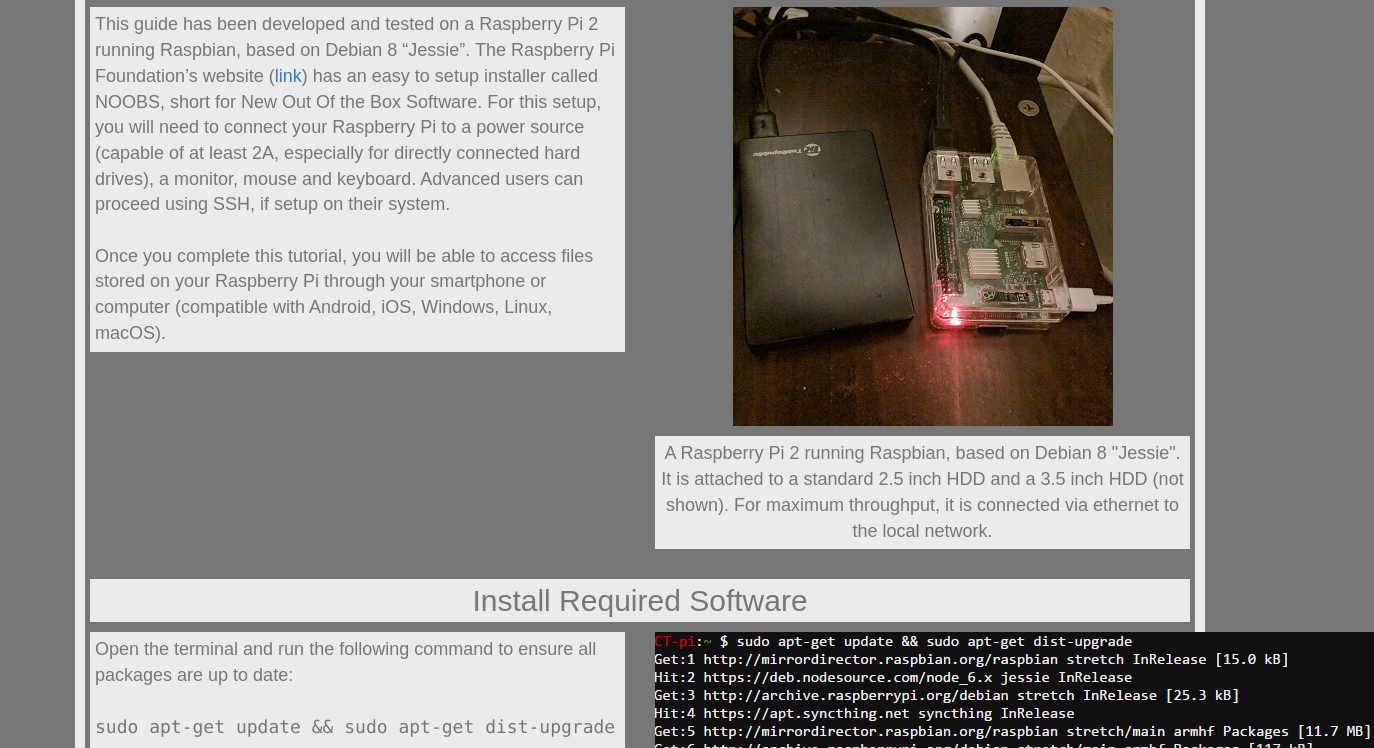
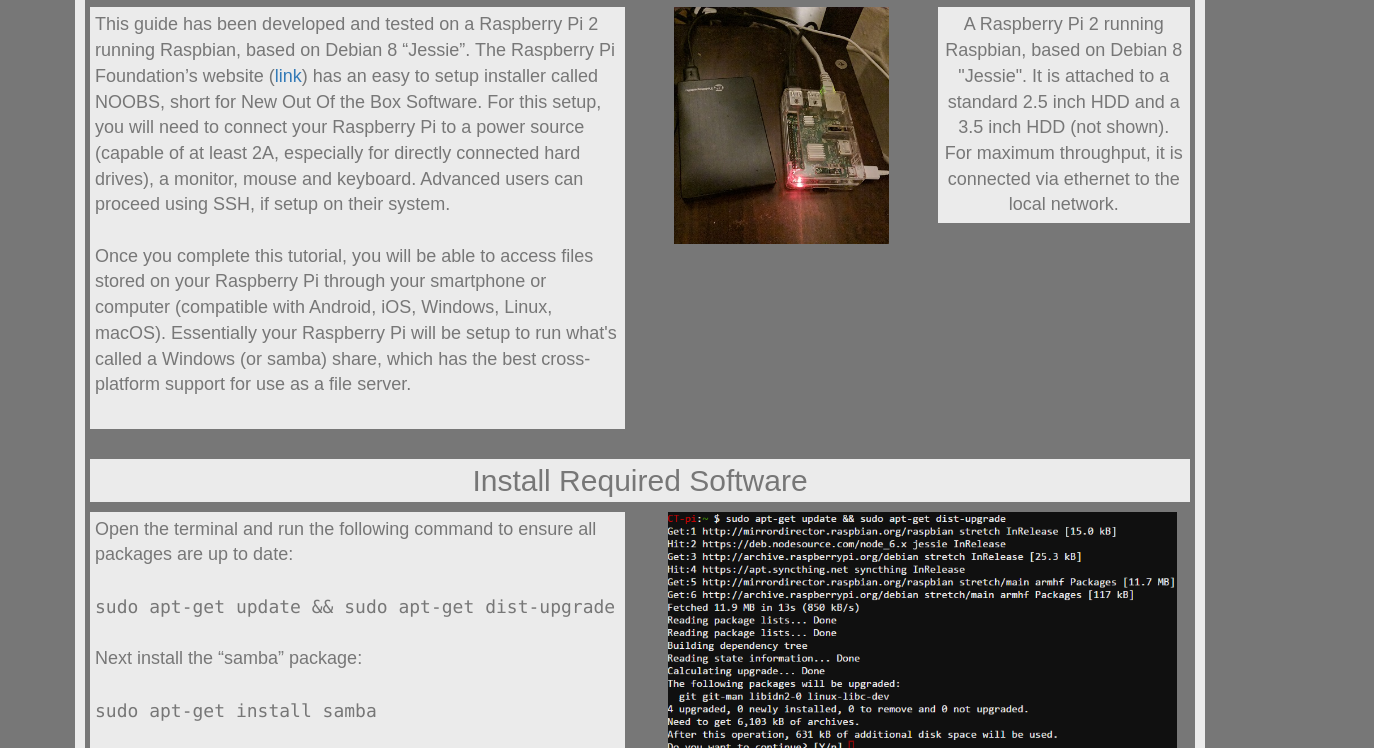
Before and after one commit to dentechy/Raspberry-Pi-File-Server-Tutorial, a plain HTML site: page index.html in a window 1280 px wide. Shown: the part 340-1088 px from the top of the page, 1374 px wide, since content can reach past the window. Drawn offline with nearby package versions, Linux system fonts and the light colour scheme.

Commit message:
continues reworking site

```diff
--- a/assets/css/style.css
+++ b/assets/css/style.css
@@ -50,8 +50,14 @@ header {
     text-align: left;
   }
 
-#rpi2, #rpi-update {
+#rpi-update {
   padding-bottom: 10px;
+  width: 95%;
+}
+
+#rpi2 {
+  width: 85%;
+  height: 85%;
 }
 
 a#code {
--- a/index.html
+++ b/index.html
@@ -29,20 +29,22 @@
         <div class="article">
           <h2 id="initial"><a name="initial"></a>The Initial Setup</h2>
         <div class="row">
-        <div class="col-md-6" id="initial-setup">
+        <div class="col-sm-6" id="initial-setup">
           <p>This guide has been developed and tested on a Raspberry Pi 2 running Raspbian, based on Debian 8 “Jessie”. The Raspberry Pi Foundation’s website (<a href="https://www.raspberrypi.org/downloads/noobs/" target="_blank">link</a>) has an easy to setup installer called NOOBS, short for New Out Of the Box Software. For this setup, you will need to connect your Raspberry Pi to a power source (capable of at least 2A, especially for directly connected hard drives), a monitor, mouse and keyboard. Advanced users can proceed using SSH, if setup on their system.<br><br>
 
-        Once you complete this tutorial, you will be able to access files stored on your Raspberry Pi through your smartphone or computer (compatible with Android, iOS, Windows, Linux, macOS).</p>
+          Once you complete this tutorial, you will be able to access files stored on your Raspberry Pi through your smartphone or computer (compatible with Android, iOS, Windows, Linux, macOS). Essentially your Raspberry Pi will be setup to run what's called a Windows (or samba) share, which has the best cross-platform support for use as a file server.<br><br></p>
         </div>
-        <div class="col-md-6">
+        <div class="col-sm-3">
             <img id="rpi2" src="assets/images/raspberrypi_fileserver.jpg">
-            <p id="rpi2-descriptor">A Raspberry Pi 2 running Raspbian, based on Debian 8 "Jessie". It is attached to a standard 2.5 inch HDD and a 3.5 inch HDD (not shown). For maximum throughput, it is connected via ethernet to the local network.</p>
+        </div>
+        <div class="col-sm-3" id="rpi2-descriptor">
+          <p>A Raspberry Pi 2 running Raspbian, based on Debian 8 "Jessie". It is attached to a standard 2.5 inch HDD and a 3.5 inch HDD (not shown). For maximum throughput, it is connected via ethernet to the local network.</p>
         </div>
         </div>
         <h2 id="install"><a name="install"></a>Install Required Software</h2>
 
         <div class="row">
-        <div class="col-md-6" id="installation">
+        <div class="col-sm-6" id="installation">
         <p>Open the terminal and run the following command to ensure all packages are up to date:
         <br>
         <br>
@@ -69,7 +71,7 @@
         <br>
         </p>
         </div>
-        <div class="col-md-6">
+        <div class="col-sm-6">
           <img id="rpi-update" src="assets/images/rpi-update2.PNG" alt="rpi-update">
           <p>Make sure your Raspberry Pi is up to date!</p>
         </div>
@@ -77,7 +79,8 @@
 
         <h2 id="file-share"><a name="file-share"></a>Setup File Shares</h2>
 
-        <div class="paragraph">
+        <div class="row">
+        <div class="col-sm-6">
         <p>Depending on the text editor preferred, use one of the following commands to open a configuration file to setup file shares:</p>
 
         <p id="code">sudo gedit /etc/samba/smb.conf
@@ -108,6 +111,7 @@
         <br>sudo systemctl restart nmbd</p>
 
         </div>
+        </div>
 
         <h2 id="client"><a name="client"></a>Access File Share from Client Devices</h2>
 
```
